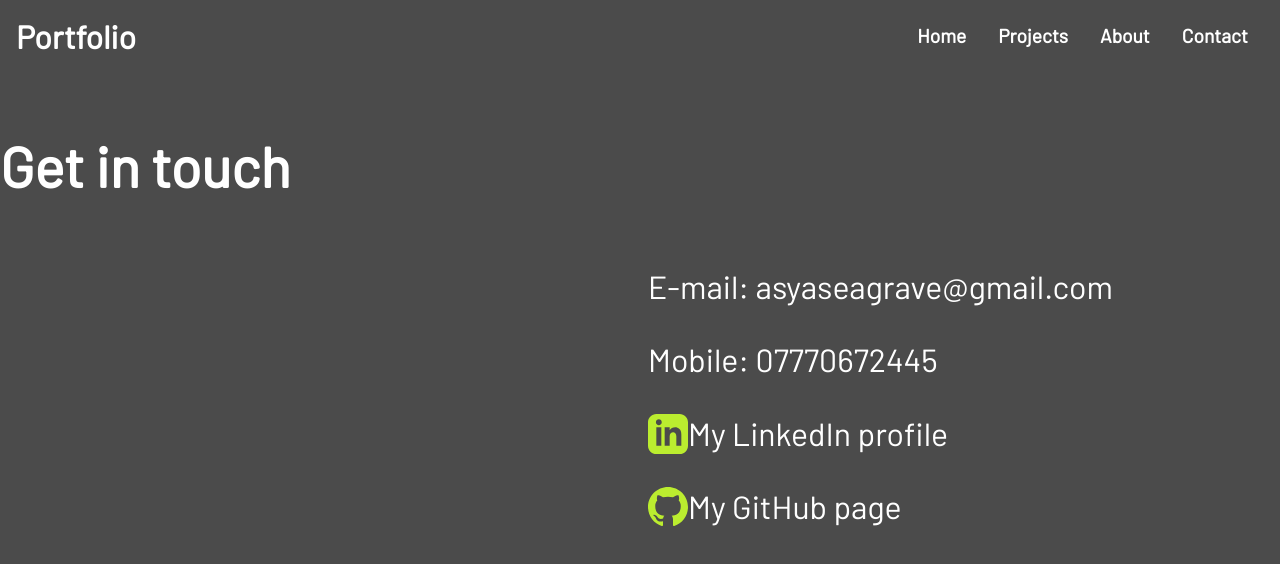
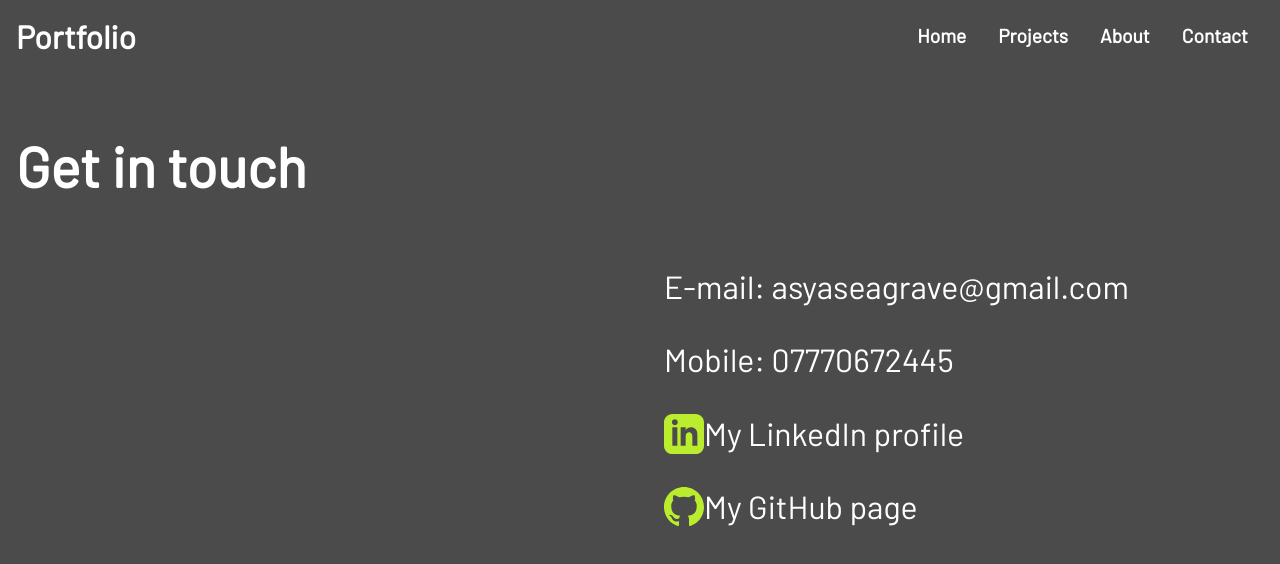
Before and after one commit to asya-seag/MyPortfolio, a React (Create React App) app: page /contact in a window 1280 px wide. Shown: the top 564 px of the page. Built offline with nearby package versions, Linux system fonts and the light colour scheme.

Commit message:
corrected margins

```diff
--- a/src/routes/ContactStyles.css
+++ b/src/routes/ContactStyles.css
@@ -14,7 +14,7 @@ body {
   flex: 1;
   text-align: left;
   font-size: 4rem;
-  margin: 1rem 0;
+  margin: 1rem 1rem;
   padding-top: 40px;
 }
 
```
Also changed, not shown: src/images/project5.png.
